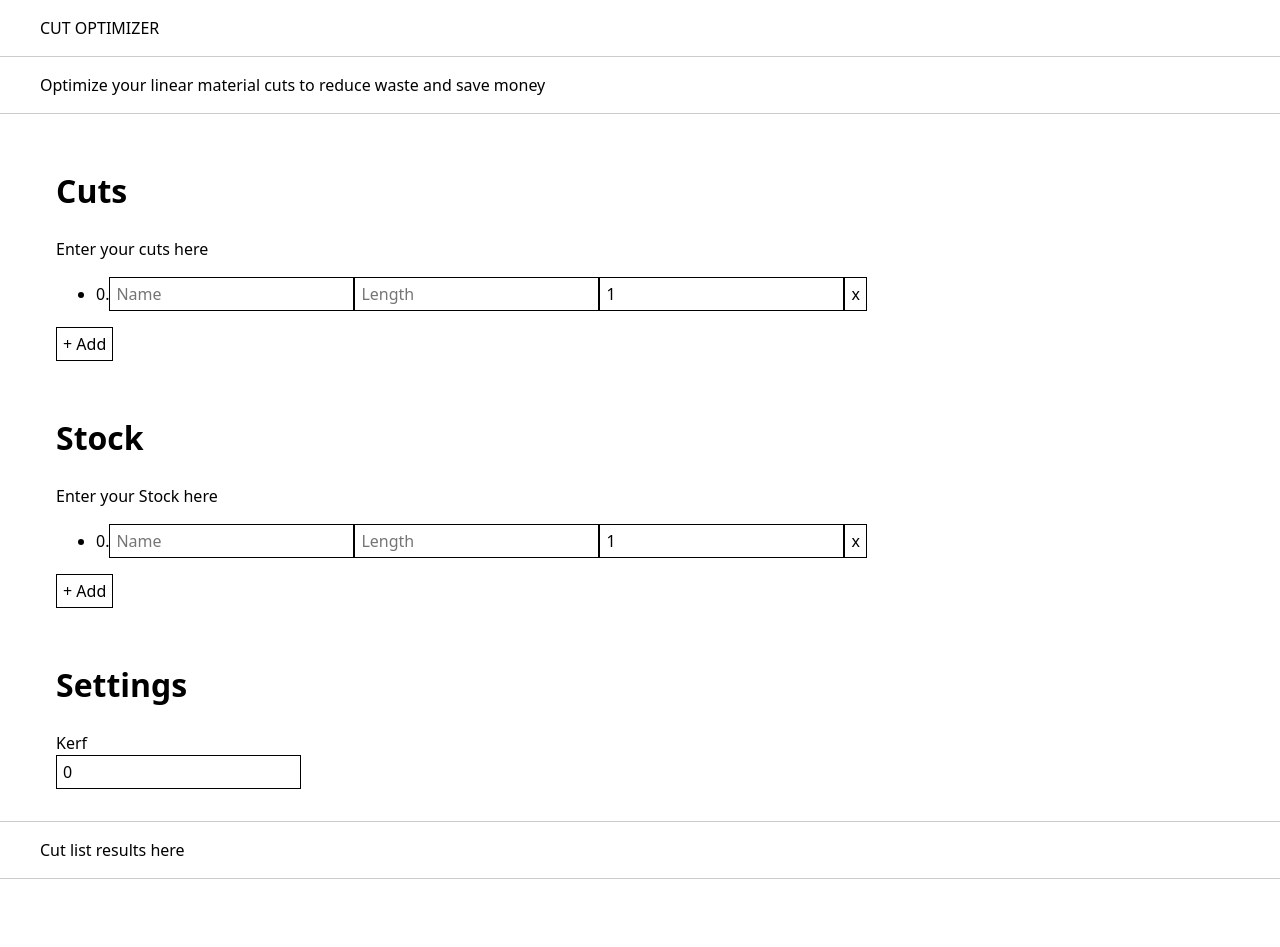
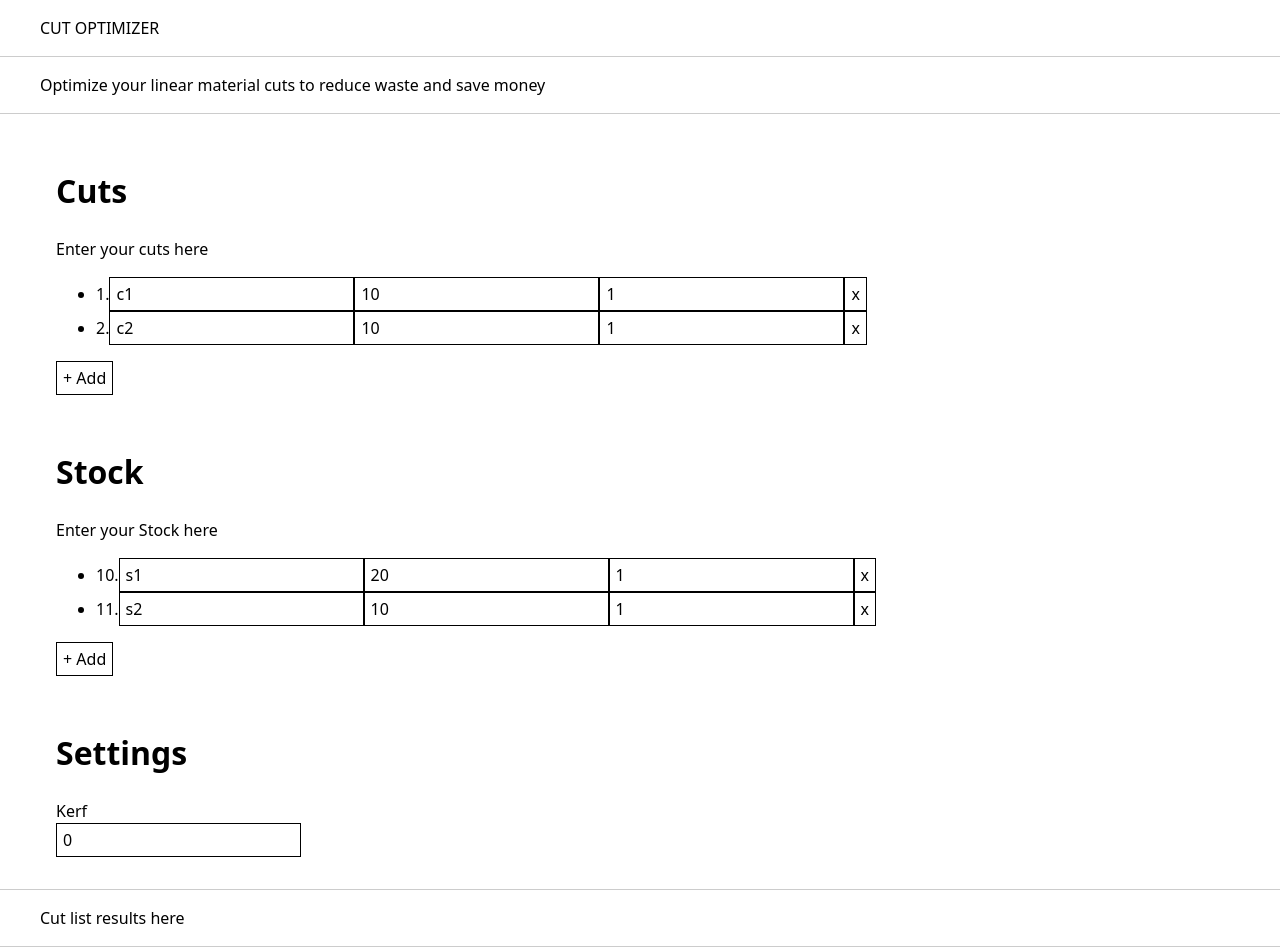
Before and after one commit to sederaa/Cutoptimizer.io, a React (Create React App) app: page / in a window 1280 px wide. Before the commit the page ends 879 px from the top, so only its background shows below. Built offline with nearby package versions, Linux system fonts and the light colour scheme; what common would draw is missing.

Commit message:
Fix bug with updating fields and sorting

```diff
--- a/src/common/components/ListMachine.ts
+++ b/src/common/components/ListMachine.ts
@@ -79,7 +79,8 @@ export const ListMachine = Machine<ListContext, ListSchema, ListEvent>({
                             ? parseInt(ev.value)
                             : ev.value,
                     } as ListItemModel,
-                ].sort((i) => i.id);
+                ].sort((a, b) => a.id - b.id);
+                //console.debug(`ListStates.UpdatingField: items = `, JSON.parse(JSON.stringify(items)));
                 context.onItemsChanged(items);
             },
             always: ListStates.Idle,
--- a/src/main/machines/AppMachine.ts
+++ b/src/main/machines/AppMachine.ts
@@ -39,15 +39,26 @@ export enum AppMachineEvents {
 }
 export type SetKerfEvent = { type: AppMachineEvents.SetKerf; kerf: number };
 export type SetCutsEvent = { type: AppMachineEvents.SetCuts; cuts: CutModel[] };
-export type SetStockEvent = { type: AppMachineEvents.SetStock; stock: CutModel[] };
+export type SetStockEvent = { type: AppMachineEvents.SetStock; stock: StockModel[] };
 type AppMachineEvent = SetKerfEvent | SetCutsEvent | SetStockEvent;
 
 export const AppMachine = Machine<AppMachineContext, AppMachineSchema, AppMachineEvent>({
     initial: AppMachineStates.Idle,
     context: {
         input: {
+            /*
             cuts: [makeEmptyListItemData(0)] as CutModel[],
             stocks: [makeEmptyListItemData(0)] as StockModel[],
+            */
+
+            cuts: [
+                { id: 1, name: "c1", length: 10, quantity: 1 } as CutModel,
+                { id: 2, name: "c2", length: 10, quantity: 1 } as CutModel,
+            ],
+            stocks: [
+                { id: 10, name: "s1", length: 20, quantity: 1 } as StockModel,
+                { id: 11, name: "s2", length: 10, quantity: 1 } as StockModel,
+            ],
             buyableStocks: [] as BuyableStockModel[],
             kerf: 0,
         },
@@ -57,19 +68,19 @@ export const AppMachine = Machine<AppMachineContext, AppMachineSchema, AppMachin
             on: {
                 [AppMachineEvents.SetKerf]: {
                     actions: assign({
-                        input: (context, event: SetKerfEvent) => merge(context.input, { kerf: event.kerf }),
+                        input: (context, event: SetKerfEvent) => ({ ...context.input, kerf: event.kerf }),
                     }),
                     target: AppMachineStates.CheckingReadyForCalculation,
                 },
                 [AppMachineEvents.SetCuts]: {
                     actions: assign({
-                        input: (context, event: SetCutsEvent) => merge(context.input, { cuts: event.cuts }),
+                        input: (context, event: SetCutsEvent) => ({ ...context.input, cuts: event.cuts }),
                     }),
                     target: AppMachineStates.CheckingReadyForCalculation,
                 },
                 [AppMachineEvents.SetStock]: {
                     actions: assign({
-                        input: (context, event: SetStockEvent) => merge(context.input, { stocks: event.stock }),
+                        input: (context, event: SetStockEvent) => ({ ...context.input, stocks: event.stock }),
                     }),
                     target: AppMachineStates.CheckingReadyForCalculation,
                 },
```
